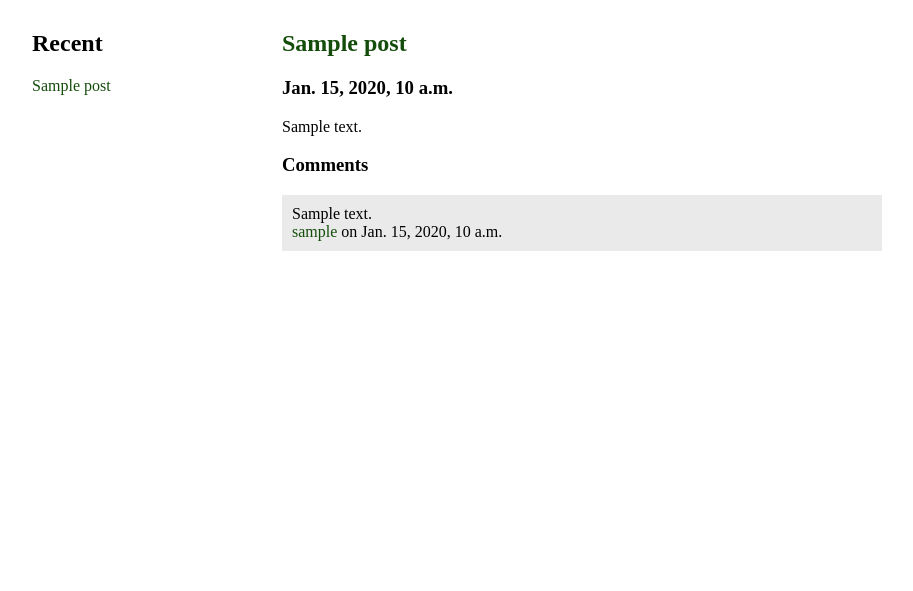
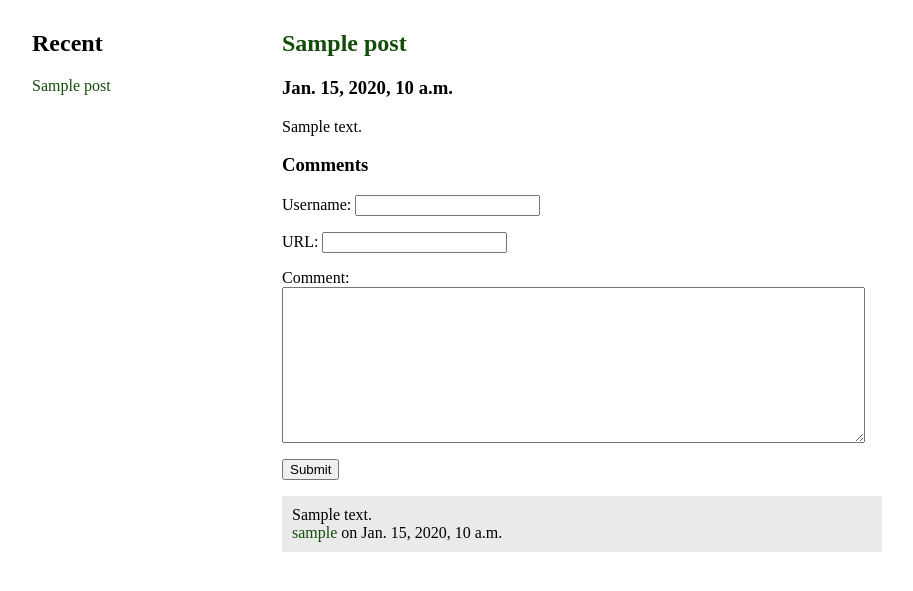
Before and after one commit to Mezner/blog, a Django app: template templates/blog/view_post.html in a window 1280 px wide. Shown: the part 91-682 px from the top of the page, without its empty margins (183-1096 px from the left). Run offline with Django 3.2, Linux system fonts and the light colour scheme; the template is opened without the code that fills it: most values are stand-ins (such as "Sample title", 1, 10 or a date in 2020); some libraries are stand-ins or nearby versions.

Commit message:
Adding form details for commenting.

```diff
--- a/templates/blog/view_post.html
+++ b/templates/blog/view_post.html
@@ -17,6 +17,10 @@
             <input type="hidden" name="recaptcha_response_field"
                 value="manual_challenge">
         </noscript>
+        <p><label for="username">Username:</label> <input type="text" id="username" name="username" /></p>
+        <p><label for="url">URL:</label> <input type="text" id="url" name="url" /></p>
+        <p><label for="comment">Comment:</label> <textarea cols="70" rows="10" id="comment" name="comment"></textarea></p>
+        <p><input type="submit" value="Submit" /></p>
     </form>
     {% for comment in post.comment_set.all %}
     <div class="comment">
```
